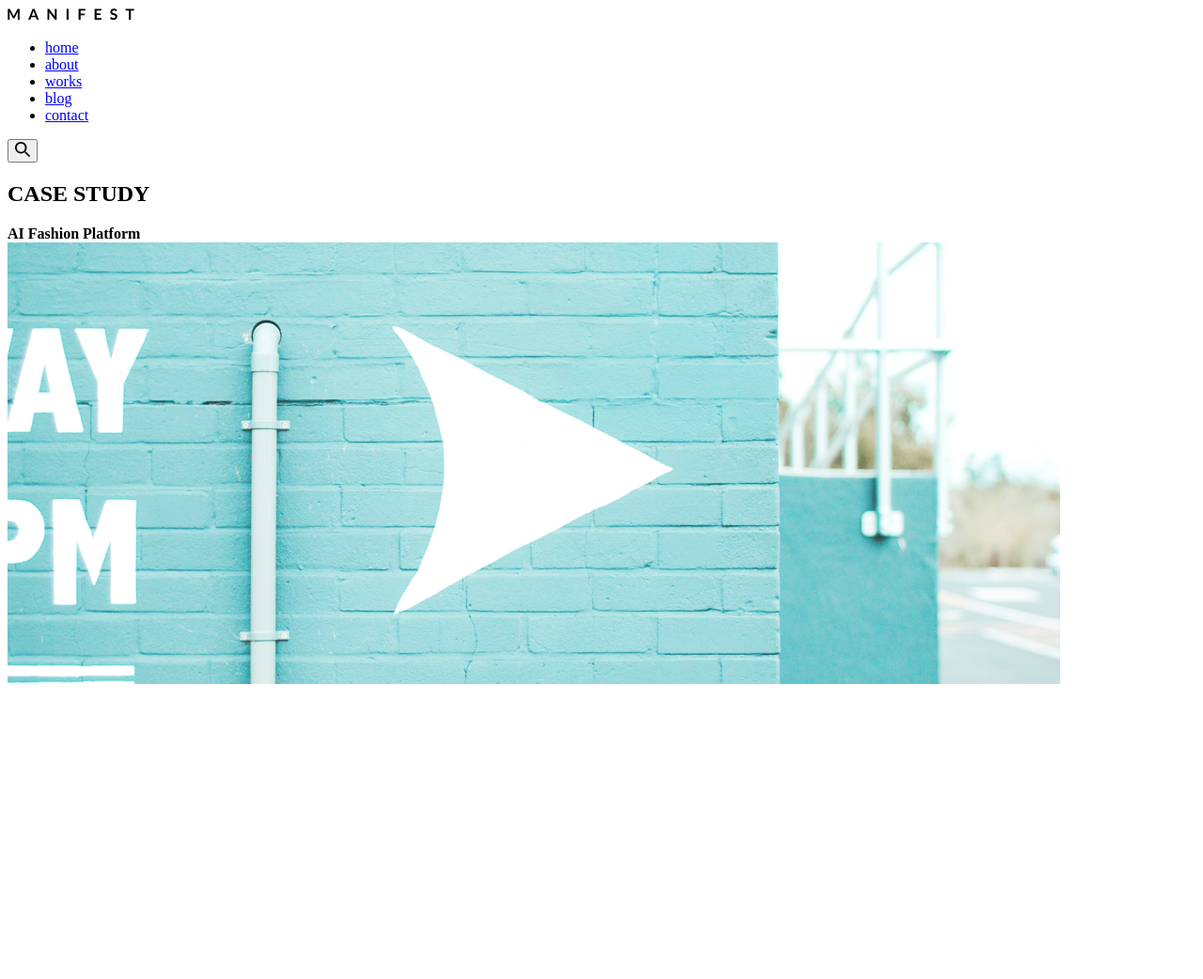
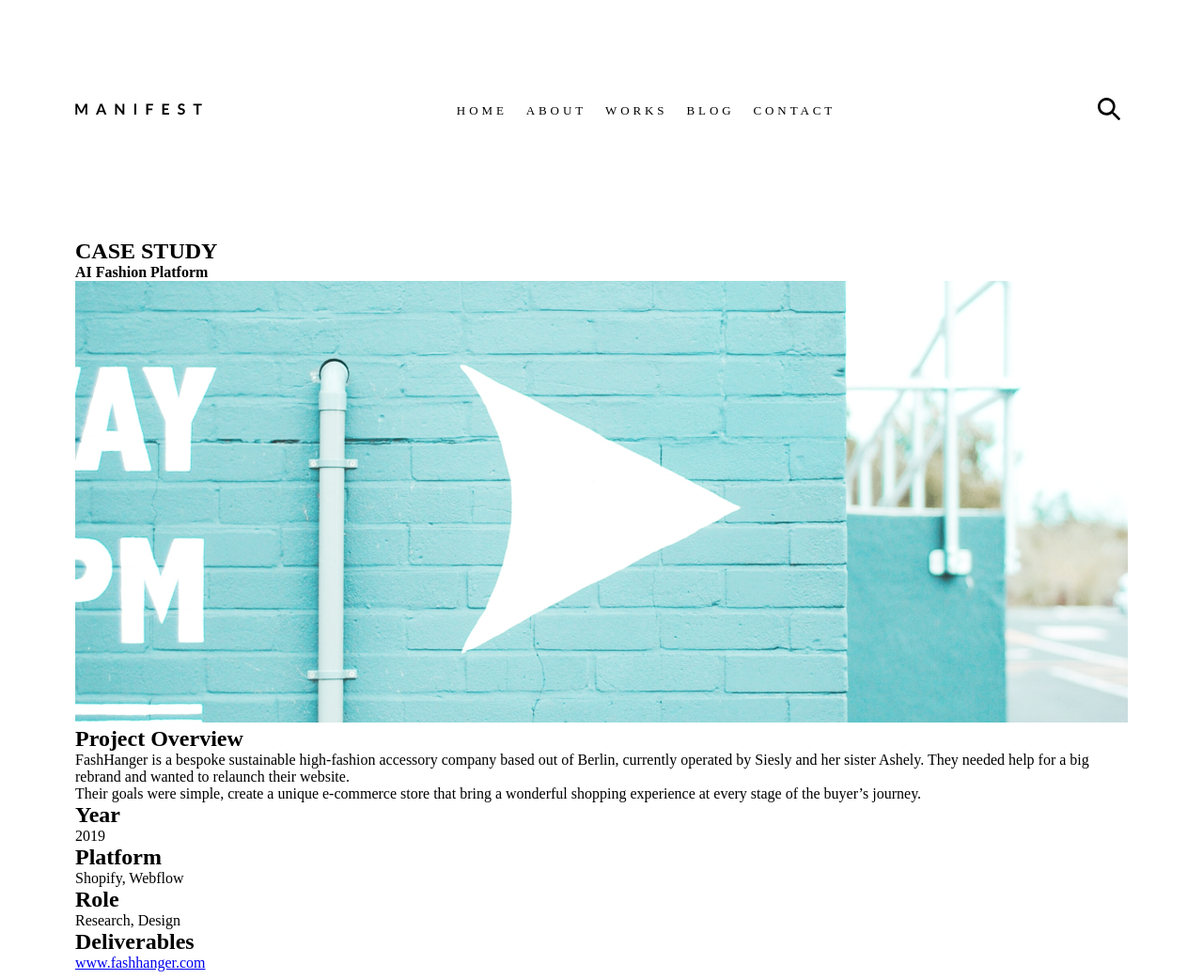
Before and after one commit to lizayehudkina/course_fe, a plain HTML site: page 19-hw/index.html in a window 1280 px wide. Shown: the whole page at 94% size. Before the commit the page ends 800 px from the top, so only its background shows below. Drawn offline with Linux system fonts and the light colour scheme.

Commit message:
start working on 19th hw

```diff
--- a/19-hw/index.html
+++ b/19-hw/index.html
@@ -5,14 +5,17 @@
     <meta http-equiv="X-UA-Compatible" content="IE=edge">
     <meta name="viewport" content="width=device-width, initial-scale=1.0">
     <title>Manifest</title>
+    <link rel="stylesheet" href="src/style/main.css">
+    <script src="src/js/main.js" defer></script>
 </head>
 <body>
-    <header class="header">
+    <header class="header js-header">
+        <div class="container">
             <div class="logo-holder">
                 <img src="src/img/logo.svg" alt="img description">
             </div>
 
-        <div class="nav-holder">
+            <div class="nav-holder js-nav">
                 <nav class="nav">
                     <ul class="nav-list">
                         <li class="nav-item">
@@ -33,10 +36,15 @@
                     </ul>
                 </nav>
             </div>
+
             <div class="search">
-            <button>
-                <img src="src/img/search.svg" alt="img description">
+                <button class="search-item search-button">
+                    <img class="search-img" src="src/img/search.svg" alt="img description">
                 </button>
+                <button class="search-item nav-opener js-nav-opener">
+                    <span></span>
+                </button>
+            </div>
         </div>
     </header>
 
@@ -53,9 +61,47 @@
                 </div>
                 <div class="img-holder">
                     <picture class="picture">
-                        <source srcset="src/img/img-1.png" media="(min-width:768px)">
-                        <img src="src/img/img-1-phone.png" alt="img description">
+                        <source srcset="src/img/img-1-laptop.jpg" media="(min-width:768px)">
+                        <img src="src/img/img-1-phone.jpg" alt="img description">
                     </picture>
+                </div>
+
+                <div class="half-section left-section">
+                    <h2>Project Overview</h2>
+                        <div class="text-holder-hero-section-left">
+                        <p>FashHanger is a bespoke sustainable high-fashion accessory company based out of Berlin,
+                            currently operated by Siesly and her sister Ashely.
+                            They needed help for a big rebrand and wanted to relaunch their website.
+                            <br>
+                            Their goals were simple, create a unique e-commerce store that bring a wonderful
+                            shopping experience at every stage of the buyer’s journey.</p>
+                    </div>
+                </div>
+
+                <div class="half-section right-section">
+                    <h2>Year</h2>
+                    <div class="text-holder-hero-section-right">
+                        <p>2019</p>
+                    </div>
+
+                    <h2>Platform</h2>
+                    <div class="text-holder-hero-section-right">
+                        <p>Shopify, Webflow</p>
+                    </div>
+
+                    <h2>Role</h2>
+                    <div class="text-holder-hero-section-right">
+                        <p>Research, Design</p>
+                    </div>
+
+                    <h2>Deliverables</h2>
+                    <div class="text-holder-hero-section-right">
+                        <p><a href="#">www.fashhanger.com</a></p>
+                    </div>
+
+
+
+
                 </div>
 
 
--- /dev/null
+++ b/19-hw/src/js/main.js
@@ -0,0 +1,10 @@
+let navOpener = document.querySelector('.js-nav-opener');
+let header = document.querySelector('.js-header');
+
+navOpener.addEventListener('click', () => {
+    if (header.classList.contains('active')) {
+        header.classList.remove('active');
+    } else {
+        header.classList.add('active');
+    }
+});
--- a/19-hw/src/style/_general.scss
+++ b/19-hw/src/style/_general.scss
@@ -6,7 +6,7 @@
 
 .container {
     width: 100%;
-    max-width: 1140px;
+    max-width: 1150px;
     padding: 0 15px;
     margin: 0 auto;
 }
@@ -17,3 +17,22 @@ ul {
     margin: 0;
     padding: 0;
 }
+
+.search {
+    display: flex;
+    align-items: flex-start;
+
+    .search-item {
+        padding: 0 8px;
+    }
+
+    .search-button {
+       border: none;
+       background-color: transparent;
+    }
+
+    .search-img {
+        width:24px;
+        height: 24px;
+    }
+}
--- a/19-hw/src/style/_variables.scss
+++ b/19-hw/src/style/_variables.scss
@@ -0,0 +1 @@
+$black: #000;
--- a/19-hw/src/style/main.scss
+++ b/19-hw/src/style/main.scss
@@ -1,11 +1,7 @@
-@import "fonts";
+
 @import "variables";
 @import "mixins";
 @import "general";
 @import "sections/header";
 @import "sections/hero-section";
-@import "sections/second-sppwr-section";
-@import "sections/designer-section";
-@import "sections/prod-man-section";
-@import "sections/marketers-section";
-@import "sections/footer";
+@import "sections/global-section";
--- /dev/null
+++ b/19-hw/src/style/sections/_header.scss
@@ -0,0 +1,138 @@
+.header {
+    padding: 35px 0;
+
+    @include media ('>=768px') {
+        padding: 96px 0 123px 0;
+    }
+
+    .container {
+        position: relative;
+        display: flex;
+        flex-wrap: wrap;
+        justify-content: space-between;
+        align-items: center;
+    }
+
+    &.active {
+        .nav-holder {
+            opacity: 1;
+            visibility: visible;
+        }
+
+        .nav-opener {
+            span {
+                opacity: 0;
+                visibility: hidden;
+            }
+
+            &::before {
+                transform: rotate(-45deg);
+                top: 11px;
+            }
+
+            &::after {
+                transform: rotate(45deg);
+                bottom: 12px;
+            }
+        }
+    }
+}
+
+.nav-holder {
+    opacity: 0;
+    visibility: hidden;
+    position: absolute;
+    padding: 20px;
+    top: 0;
+    left: 0;
+    right: 0;
+    background-color: white;
+    height: 100vh;
+    z-index: 1;
+    transition: all ease-in-out 0.3s;
+
+    @include media ('>=1024px') {
+        opacity: 1;
+        visibility: visible;
+        position: static;
+        padding: 0;
+        height: auto;
+        display: flex;
+        flex-wrap: wrap;
+        align-items: center;
+    }
+
+    .nav-list {
+        list-style: none;
+
+        @include media ('>=1024px') {
+            display: flex;
+            flex-wrap: wrap;
+            align-items: center;
+            margin: 0 -10px;
+        }
+    }
+
+    .nav-item {
+        margin: 0 0 20px;
+        text-align: center;
+
+        @include media ('>=1024px') {
+            margin: 0;
+            padding: 0 10px;
+
+        }
+    }
+
+    .nav-link {
+        font-weight: 400;
+        font-size: 13px;
+        line-height: 16px;
+        letter-spacing: 0.3em;
+        text-transform: uppercase;
+        color: $black;
+        display: block;
+        text-decoration: none;
+        margin: 0;
+        padding: 0;
+        justify-content: center;
+    }
+}
+
+.nav-opener {
+    background-color: transparent;
+    border: none;
+    position: relative;
+    z-index: 2;
+    width: 25px;
+    height: 25px;
+
+    @include media ('>=1024px') {
+        display: none;
+    }
+
+    &::before,
+    &::after,
+    span {
+        content: '';
+        position: absolute;
+        width: 100%;
+        left: 0;
+        height: 1px;
+        background-color: black;
+        transition: all ease-in-out 0.3s;
+    }
+
+    &::before {
+        top: 0;
+    }
+
+    &::after {
+        bottom: 0;
+    }
+
+    span {
+        top: 50%;
+        transform: translateY(-50%);
+    }
+}
```
Also changed, not shown: 19-hw/src/img/img-1-laptop.jpg (added), 19-hw/src/img/img-1-phone.jpg (added), 19-hw/src/img/img-1-phone.png (deleted), 19-hw/src/img/img-1.png (deleted), 19-hw/src/img/img-2-laptop.jpg (added), 19-hw/src/img/img-2-phone.jpg (added), 19-hw/src/img/img-3-phone.jpg (added), 19-hw/src/img/img-4-laptop.jpg (added), 19-hw/src/img/img-4-phone.jpg (added), 19-hw/src/style/main.css, 19-hw/src/style/sections/_global-section.scss (added), 19-hw/src/style/sections/_hero-section.scss (added), 2 other files. Lines whose indentation alone changed are shown as unchanged.
